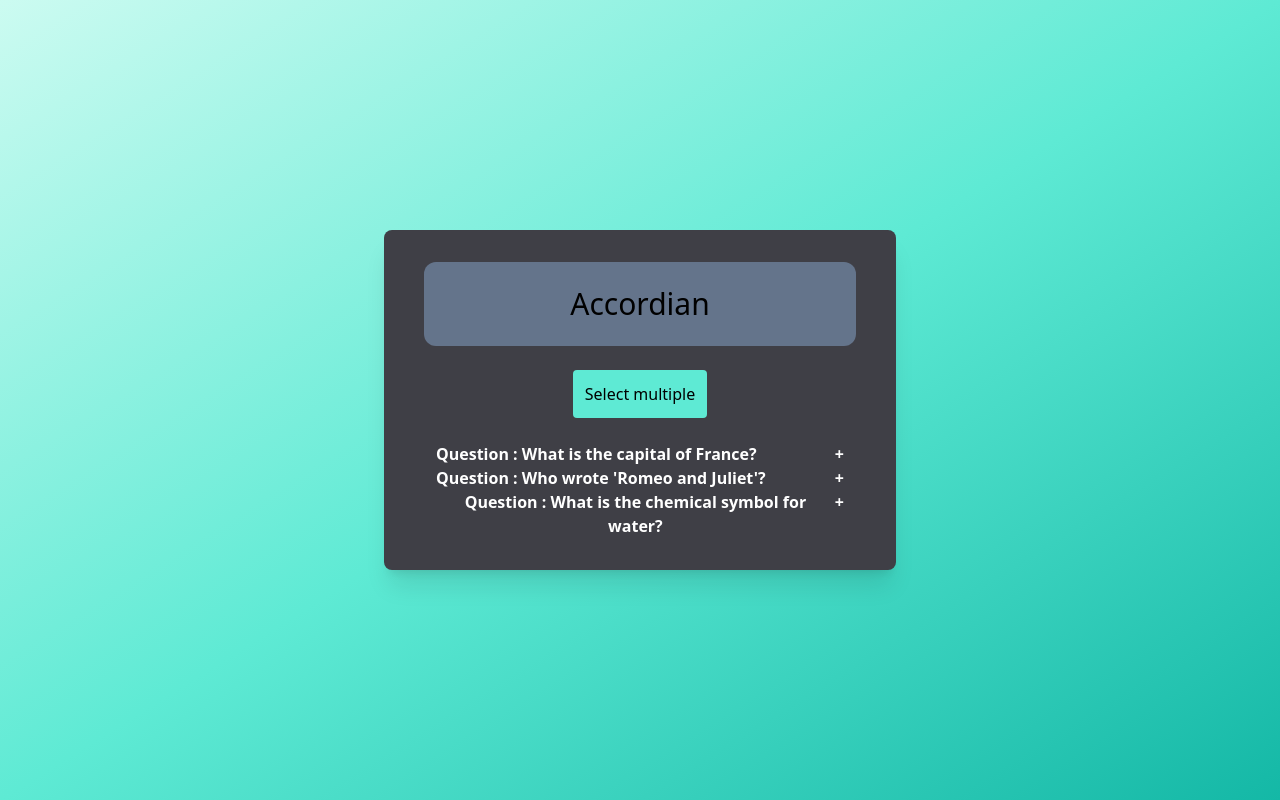
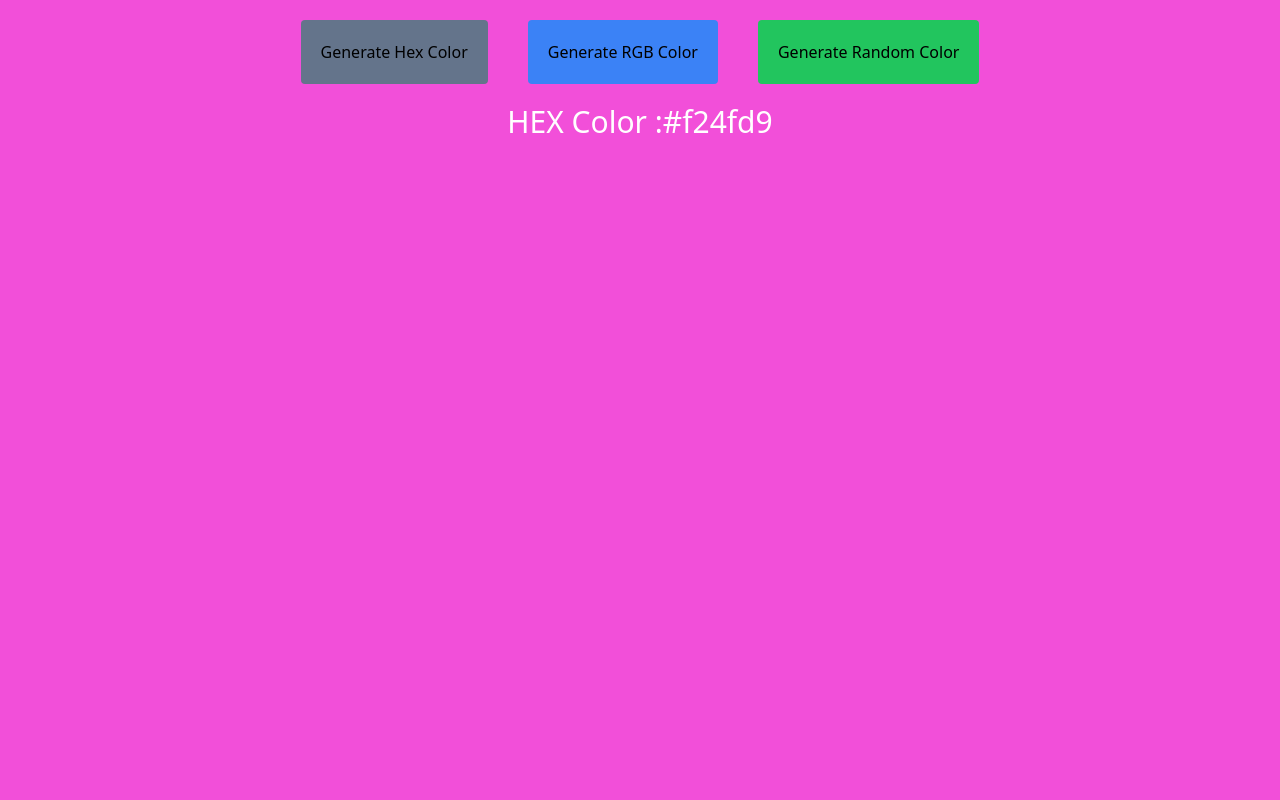
Before and after one commit to MianAteeq-star/React-25, a React (Create React App) app in the folder accordian/: page / in a window 1280 px wide. Built offline with nearby package versions, Linux system fonts and the light colour scheme.

Commit message:
rgb remaining

```diff
--- a/accordian/src/App.js
+++ b/accordian/src/App.js
@@ -1,10 +1,17 @@
 import './App.css';
 import Accordian from './components/Accordian';
+import RandomColor from './components/ColorGenerator';
 
 function App() {
   return (
     <div className="App">
-     <Accordian/>
+      {/* Accordian */}
+     {/* <Accordian/> */}
+
+     {/* Random Color */}
+     <RandomColor/>
+
+
     </div>
   );
 }
--- /dev/null
+++ b/accordian/src/components/ColorGenerator/index.jsx
@@ -0,0 +1,76 @@
+import React, { useEffect, useState } from "react";
+
+const RandomColor = () => {
+  const [color, setColor] = useState("#000");
+  const [typeOf, setTypeOf] = useState("hex");
+
+  function handleHexColor() {
+    let hex = "0123456789abcdef";
+    let hash = "#";
+
+    for (let i = 0; i < 6; i++) {
+      hash += hex[Math.floor(Math.random() * 16)];
+      console.log(hash);
+    }
+    setColor(hash);
+  }
+
+  function rbgGenerator() {
+    let r = Math.floor(Math.random() * 255);
+    let g = Math.floor(Math.random() * 255);
+    let b = Math.floor(Math.random() * 255);
+
+    let rgbColor = `(${r},${g},${b})`;
+
+    // console.log(color);
+
+    console.log(rgbColor);
+    setColor(rgbColor)
+  }
+
+  useEffect(() => {
+  if(typeOf === "rgb") {
+      rbgGenerator()
+  }else{
+      handleHexColor()
+  }
+  }, [typeOf])
+
+  return (
+    <>
+      <div
+        style={{
+          width: "100vw",
+          height: "100vh",
+          backgroundColor: color,
+        }}
+      >
+        <button
+          onClick={() => setTypeOf("hex")}
+          className="bg-slate-500 rounded p-5 m-5"
+        >
+          Generate Hex Color
+        </button>
+        <button
+          onClick={() => setTypeOf("rgb")}
+          className="bg-blue-500 rounded p-5 m-5"
+        >
+          Generate RGB Color
+        </button>
+        <button
+          onClick={typeOf === "rgb" ? rbgGenerator : handleHexColor}
+          className="bg-green-500 rounded p-5 m-5"
+        >
+          Generate Random Color
+        </button>
+
+        <div className="flex justify-center items-center text-3xl text-center text-white w-full  h-90">
+          <h1>{typeOf === "rgb" ? "RGB Color : " : "HEX Color : "} </h1>
+          <h3> {color}</h3>
+        </div>
+      </div>
+    </>
+  );
+};
+
+export default RandomColor;
```
